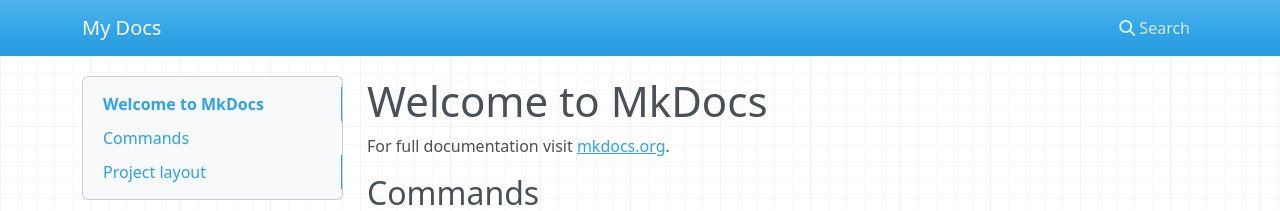
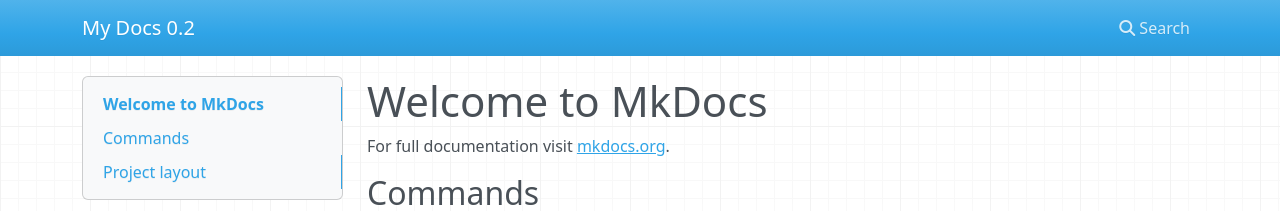
Before and after one commit to BizSec/melbourne.defcongroup.fun, an MkDocs documentation site: the page built from docs/index.md, in a window 1280 px wide. Shown: the top 211 px of the page. Built offline with MkDocs 1.6.1, drawn with Linux system fonts in a browser that asks for light colours; nearby versions of some CDN libraries.

Commit message:
small change

```diff
--- a/mkdocs.yml
+++ b/mkdocs.yml
@@ -1 +1 @@
-site_name: My Docs
+site_name: My Docs 0.2
```
Also changed, not shown: 1 other file.
